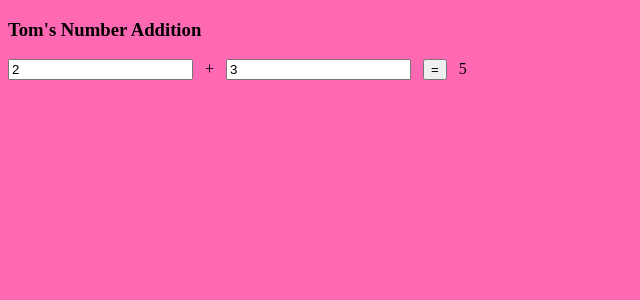
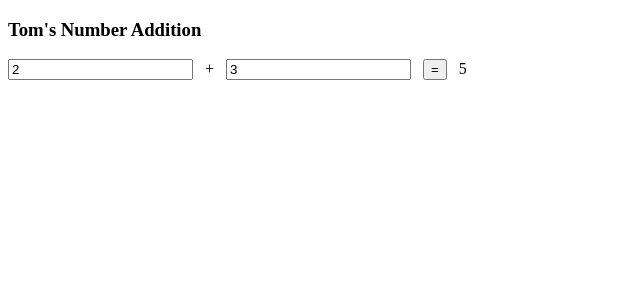
Before and after one commit to EAlbee/two-textboxes-and-an-operation, an Angular app: page / in a window 1280 px wide. Shown: the top 300 px of the page, without its empty margins (0-640 px from the left). Built offline with nearby package versions, Linux system fonts and the light colour scheme.

Commit message:
Revert "I updated the color of the style sheet to hot pink"
This reverts commit 2a73ff9fc5b694c6c0225a2db82ef715feb2127b.

```diff
--- a/src/index.html
+++ b/src/index.html
@@ -3,7 +3,6 @@
 <head>
   <meta charset="utf-8">
   <title>TwoTextboxesAndAnOperation</title>
-  <link rel="stylesheet" type="text/css" href="styles.css" />
   <base href="/">
 
   <meta name="viewport" content="width=device-width, initial-scale=1">
--- a/src/styles.css
+++ b/src/styles.css
@@ -1,4 +1 @@
 /* You can add global styles to this file, and also import other style files */
-body{
-    background-color: hotpink;
-}
```
